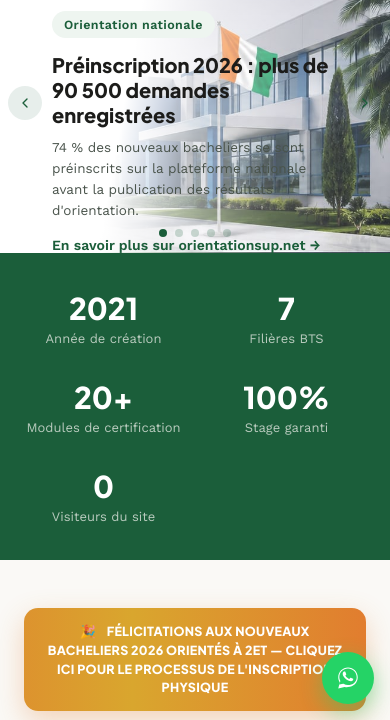
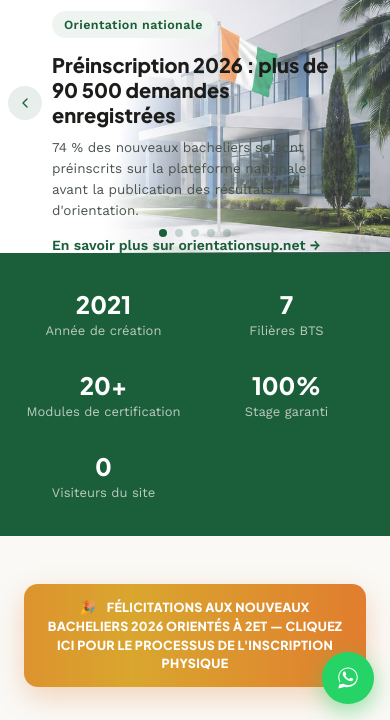
Before and after one commit to OncleSam-hub/site-ecole-2et, a plain HTML site: page index.html in a window 390 px wide. Shown: the part 124-844 px from the top of the page. Drawn offline with nearby package versions, Linux system fonts and the light colour scheme.

Commit message:
Renforce la securite HTTP (en-tetes anti-clickjacking, anti-sniffing, politique de referent) et fiabilise le bandeau de chiffres cles pour eviter tout debordement sur petits ecrans.
Co-Authored-By: Claude Sonnet 5 <noreply@anthropic.com>

```diff
--- a/css/style.css
+++ b/css/style.css
@@ -250,7 +250,8 @@ h1, h2, h3 { font-family: var(--font-heading); font-weight: 800; margin: 0; colo
 
 /* ---- Stats ---- */
 .stats-bar { background: var(--green); }
-.stats-grid { display: grid; grid-template-columns: repeat(5,1fr); gap: 24px; text-align: center; padding: 36px 24px; }
+.stats-grid { display: grid; grid-template-columns: repeat(5, minmax(0,1fr)); gap: 24px; text-align: center; padding: 36px 24px; }
+.stats-grid > div { min-width: 0; }
 .stats-grid .value { font-family: var(--font-heading); font-weight: 800; font-size: 30px; color: #fff; }
 .stats-grid .label { font-size: 13px; color: var(--text-on-dark-muted); margin-top: 4px; }
 
@@ -512,12 +513,14 @@ textarea { resize: vertical; }
 }
 
 @media (max-width: 900px) {
-  .stats-grid { grid-template-columns: repeat(3,1fr); row-gap: 32px; }
+  .stats-grid { grid-template-columns: repeat(3, minmax(0,1fr)); row-gap: 32px; }
+  .stats-grid .value { font-size: 26px; }
 }
 @media (max-width: 560px) {
   .grid-2, .grid-4, .grid-3, .values-grid, .team-grid, .steps-grid, .form-row, .footer-grid { grid-template-columns: 1fr; }
   .gallery-grid { grid-template-columns: 1fr; }
-  .stats-grid { grid-template-columns: 1fr 1fr; }
+  .stats-grid { grid-template-columns: minmax(0,1fr) minmax(0,1fr); }
+  .stats-grid .value { font-size: 24px; }
   .section { padding: 60px 20px; }
 }
 
```
Also changed, not shown: 1 other file.
